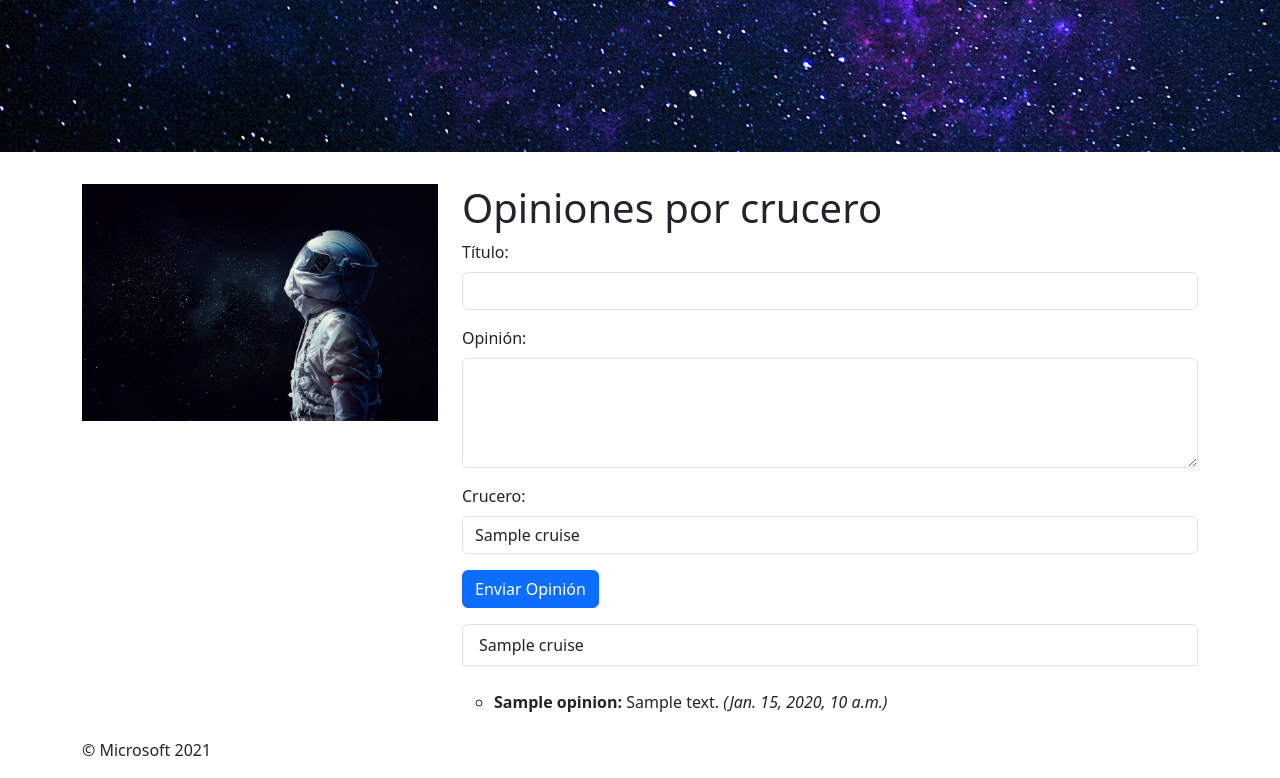
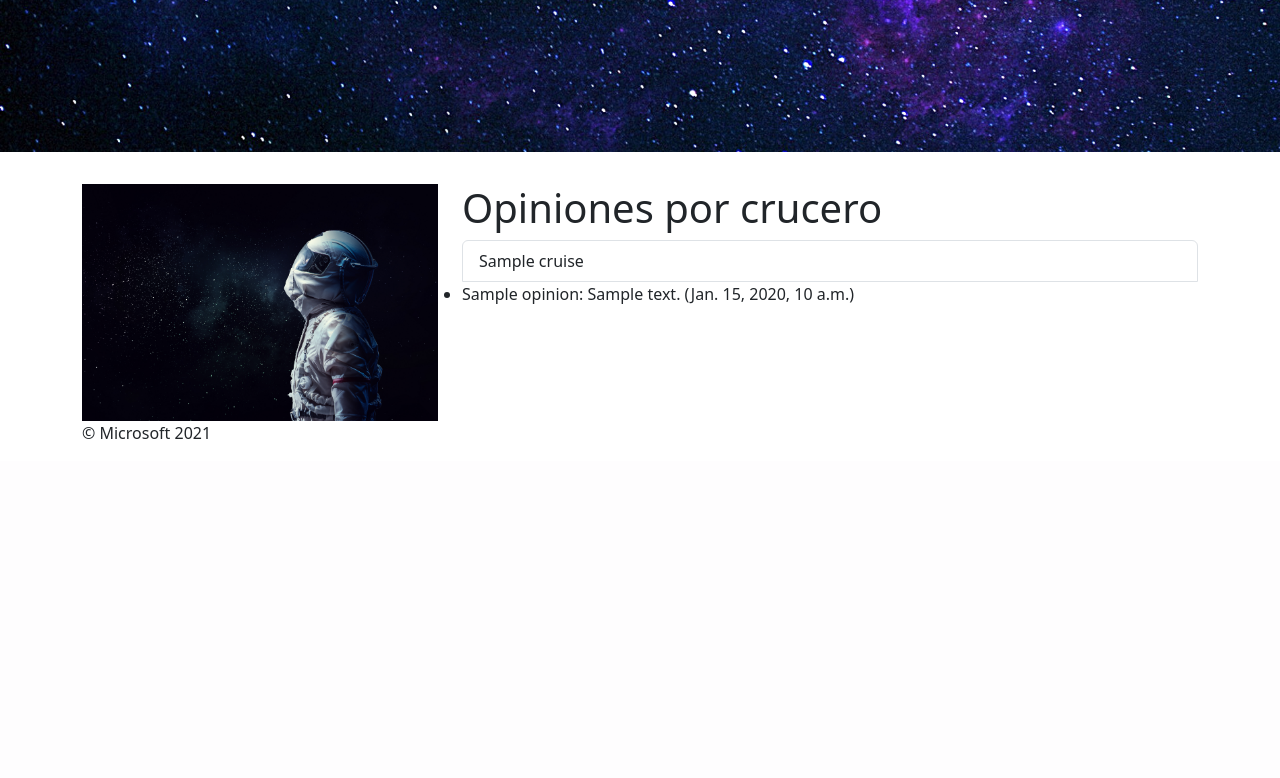
Before and after one commit to carlosgarcirev/IS2_Extra, a Django app: page /opiniones/ in a window 1280 px wide. Shown: the part 448-1226 px from the top of the page. After the commit the page ends 887 px from the top, so only its background shows below. Run offline with Django 3.2, Linux system fonts and the light colour scheme; tables that the repository leaves empty hold one stand-in row (values such as "Sample post"); some libraries are stand-ins or nearby versions; some web fonts are replaced.

Commit message:
Arreglo de coflictos

```diff
--- a/relecloud/templates/opiniones.html
+++ b/relecloud/templates/opiniones.html
@@ -1,6 +1,4 @@
 {% extends 'base.html' %}
-
-{% load crispy_forms_tags %}
 
 {% block title %}
 ReleCloud - Opinions
@@ -9,49 +7,34 @@ ReleCloud - Opinions
 {% block content %}
 <h1>Opiniones por crucero</h1>
 
-<form method="post">
+{% comment %} <form method="post">
     {% csrf_token %}
-    {{ form|crispy }}
-
-    <div class="form-group">
+    <div>
         <label for="title">Título:</label>
-        <input type="text" id="title" name="title" class="form-control" required>
+        <input type="text" id="title" name="title" required>
     </div>
-
-    <div class="form-group">
+    <div>
         <label for="opinion_text">Opinión:</label>
-        <textarea id="opinion_text" name="opinion_text" rows="4" class="form-control" required></textarea>
+        <textarea id="opinion_text" name="opinion_text" rows="4" required></textarea>
     </div>
-
-    <div class="form-group">
+    <div>
         <label for="cruise_id">Crucero:</label>
-        <select id="cruise_id" name="cruise_id" class="form-control" required>
+        <select id="cruise_id" name="cruise_id" required>
             {% for cruise in cruises %}
-                <option value="{{ cruise.id }}">{{ cruise.name }}</option>
+            <option value="{{ cruise.id }}">{{ cruise.name }}</option>
             {% endfor %}
         </select>
     </div>
-
-    <button type="submit" class="btn btn-primary">Enviar Opinión</button>
-</form>
-
+    <button type="submit">Enviar Opinión</button>
+</form> {% endcomment %}
 
 <ul class="list-group">
     {% for cruise in cruises %}
-    <a class="list-group-item list-group-item-action"href="{% url 'cruise_detail' cruise.id %}">{{ cruise.name }}</a>
+    <a class="list-group-item list-group-item-action" href="{% url 'cruise_detail' cruise.id %}">{{ cruise.name }}</a>
 
-    <ul>
         {% for opinion in cruise.opinions.all %}
-            <br>
-            <li>
-                <strong>{{ opinion.title }}:</strong>
-                {{ opinion.opinion_text }}
-                <em>({{ opinion.created_at }})</em>
-            </li>
-            <br>
+        <li>{{ opinion.title }}: {{ opinion.opinion_text }} ({{ opinion.created_at }})</li>
         {% endfor %}
-    </ul>
-
 
     {% endfor %}
 </ul>
```
